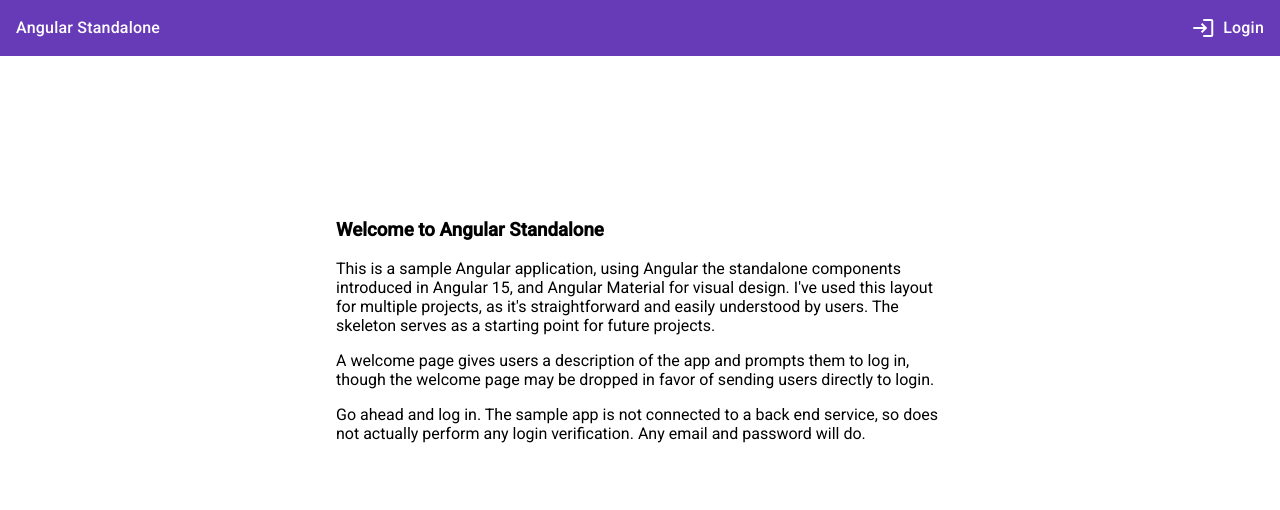
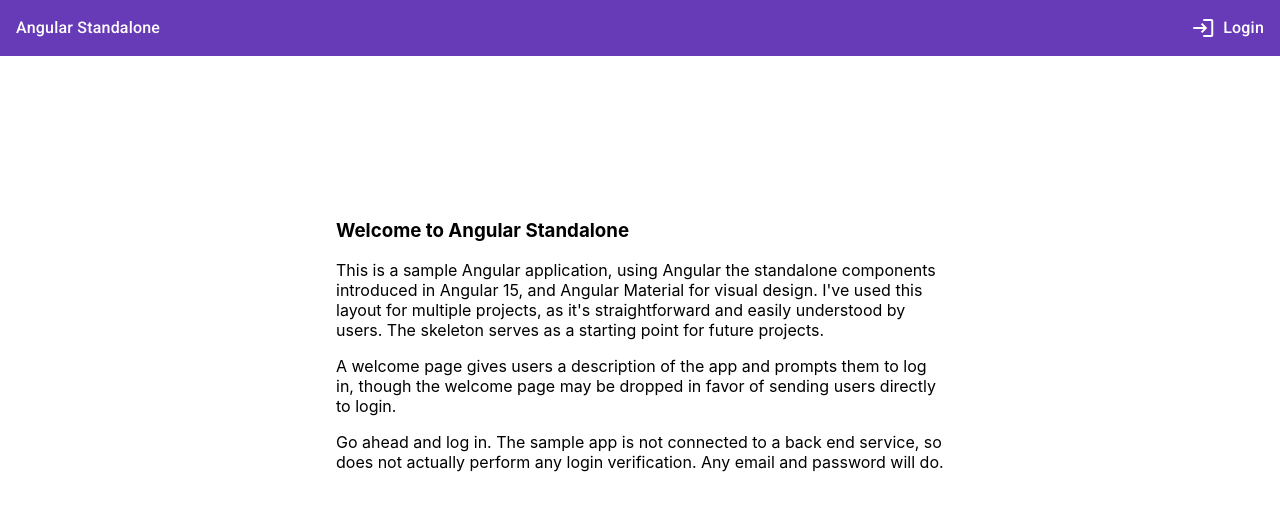
Before and after one commit to maughmer/angular-standlone, an Angular app: page / in a window 1280 px wide. Shown: the top 510 px of the page. Built offline with nearby package versions, Linux system fonts and the light colour scheme.

Commit message:
height corrections

```diff
--- a/src/app/home/home.component.scss
+++ b/src/app/home/home.component.scss
@@ -7,7 +7,7 @@
 
 main {
   display: flex;
-  height: 100%;
+  height: calc(100% - var(--toolbar-height));
 }
 
 // material override
--- a/src/app/toolbar/toolbar.component.scss
+++ b/src/app/toolbar/toolbar.component.scss
@@ -5,7 +5,7 @@
   // default font and toolbar height are larger than i prefer
   // font-family: var(--app-font-family);
   font-size: var(--app-font-size);
-  height: calc(var(--app-font-size) * 3.5);
+  height: var(--toolbar-height);
   // --
   section, div {
     display: flex;
--- a/src/styles.scss
+++ b/src/styles.scss
@@ -1,5 +1,6 @@
 :root {
   --app-font-size: 16px;
+  --toolbar-height: calc(var(--app-font-size) * 3.5);
   font-family: "Inter", -apple-system, BlinkMacSystemFont, "Segoe UI", Roboto, Helvetica, Arial, sans-serif, "Apple Color Emoji", "Segoe UI Emoji", "Segoe UI Symbol";
   // item select color for nav and sub-navs
   --nav-active: #e6e6fa; // lavender
@@ -28,6 +29,3 @@
 .mat-mdc-list-base {
   --mdc-list-list-item-focus-state-layer-color: none;
 }
-
-html, body { height: 100%; }
-body { margin: 0; font-family: Roboto, "Helvetica Neue", sans-serif; }
```
